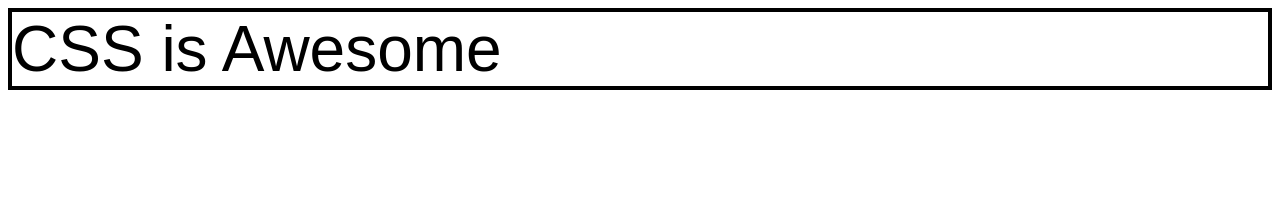
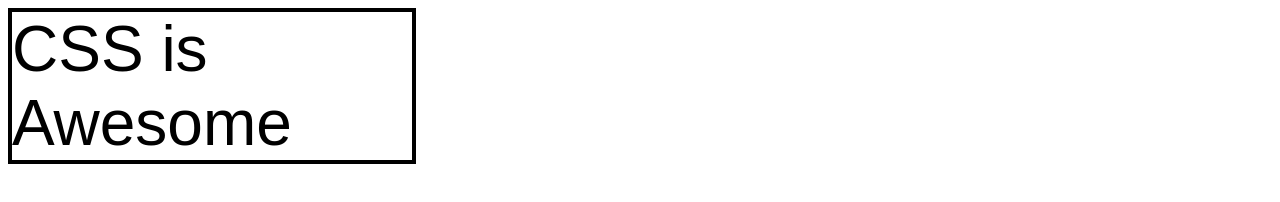
Before and after one commit to vandana108/Overflow_In_CSS, a plain HTML site: page index.html in a window 1280 px wide. Drawn offline with Linux system fonts and the light colour scheme.

Commit message:
Learn-Overflow

```diff
--- a/style.css
+++ b/style.css
@@ -1,7 +1,16 @@
 body{
   font-family: sans-serif;
+  /* overflow: hidden; */
 }
 .box{
   font-size: 4rem;
   border: 4px solid;
+  max-width:400px;
+  width: scroll;
+  overflow: scroll ;
 }
+@media (width < 400px){
+  .box{
+    font-size: 2em;
+  }
+}
```
